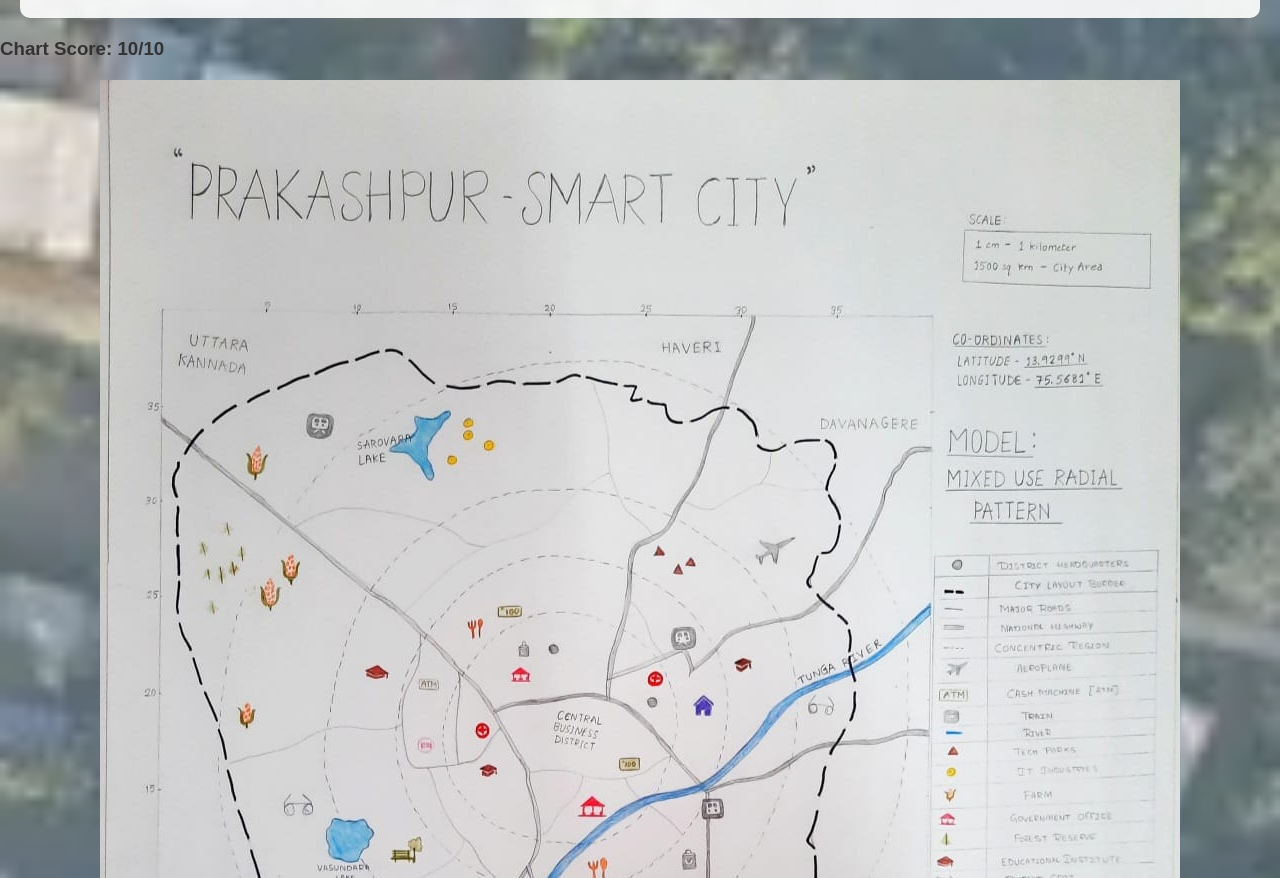
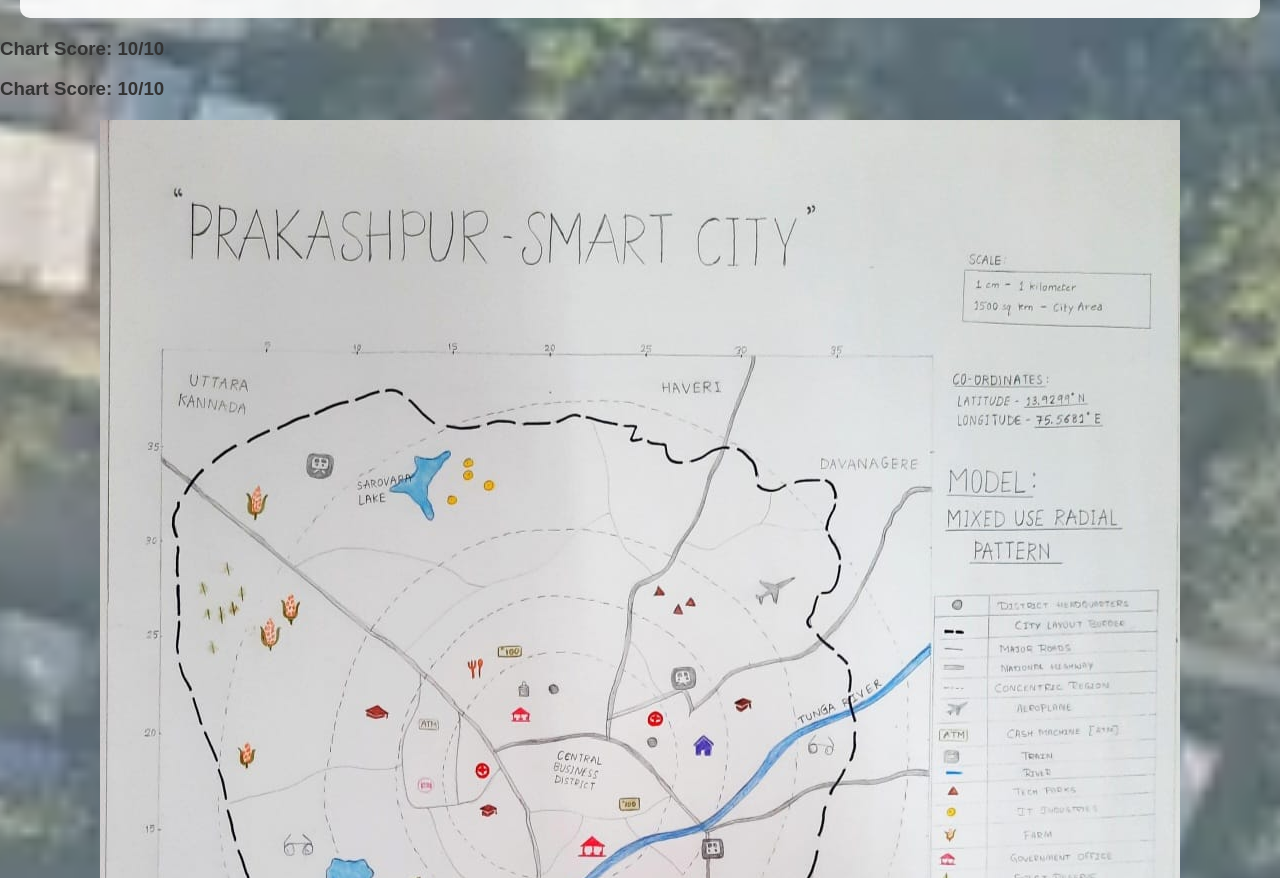
Before and after one commit to nidhibcs281/team-7, a plain HTML site: page Prakashpur_city.html in a window 1280 px wide. Shown: the part 4193-5071 px from the top of the page. Drawn offline with Linux system fonts and the light colour scheme.

Commit message:
Update Prakashpur_city.html

```diff
--- a/Prakashpur_city.html
+++ b/Prakashpur_city.html
@@ -116,6 +116,11 @@
     <p class="chart-score-box">
         <h3>Chart Score: 10/10</h3>
     </p>
+    <div class="center-text">
+        <h3>Chart Score: 10/10</h3>
+    </div>
+    <div class="<h3>Chart Score: 10/10</h3>">
+    </div>
     <img src="prakashpur_citydesign.jpg" alt="Chart" style="max-width: 100%; height: auto; display: block; margin: 20px auto;">
 
 </body>
```
